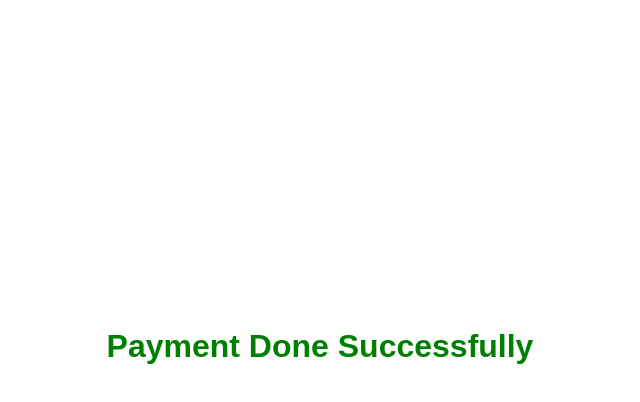
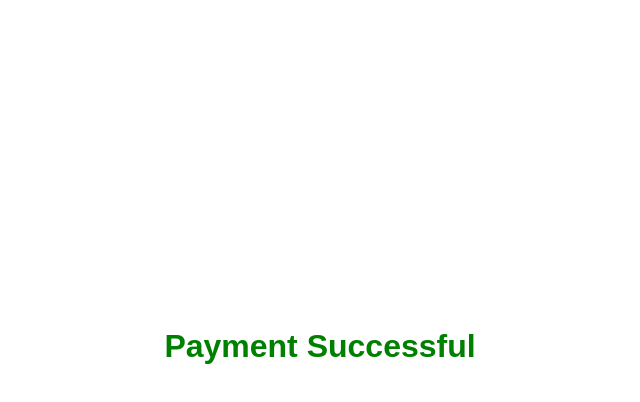
Before and after one commit to naveedaheer/react-card-payment-form, a React (Create React App) app: page / in a window 1280 px wide. Both pictures are taken after typing "name@example.com", "Sample", "5", "5", "Sample", "5" into the empty fields and a click on the button "Pay Now". Shown: the top 402 px of the page, without its empty margins (320-960 px from the left). Built offline with nearby package versions, Linux system fonts and the light colour scheme.

Commit message:
replace success msg

```diff
--- a/src/component/form/index.jsx
+++ b/src/component/form/index.jsx
@@ -138,7 +138,7 @@ class Form extends React.Component {
         {
           isSubmitted ? <div className='submit-message'>
             <h4>
-              Payment Done Successfully
+              Payment Successful
             </h4>
           </div> : <form method='' action=''>
             <div className='logo-div'>
```
